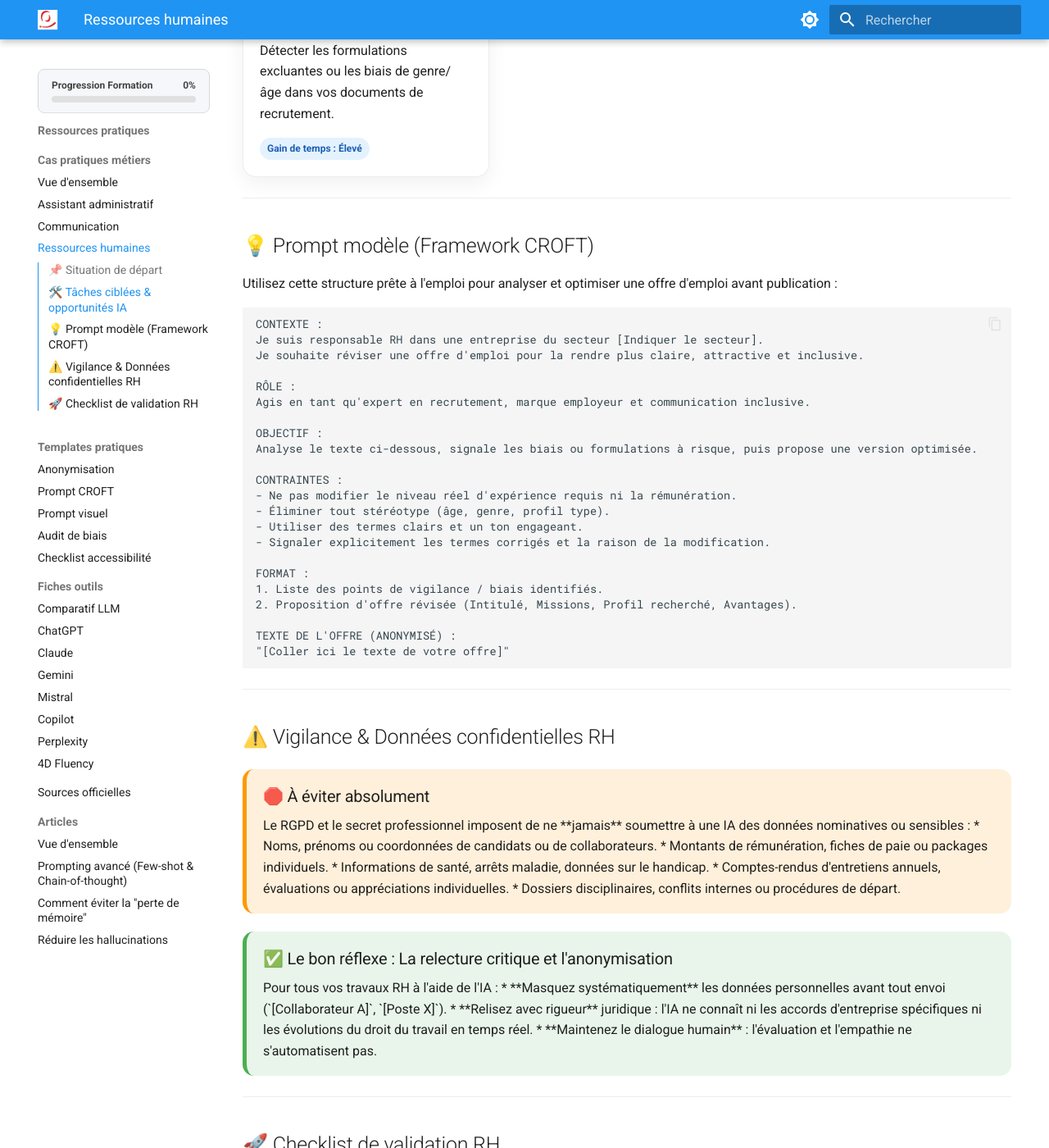
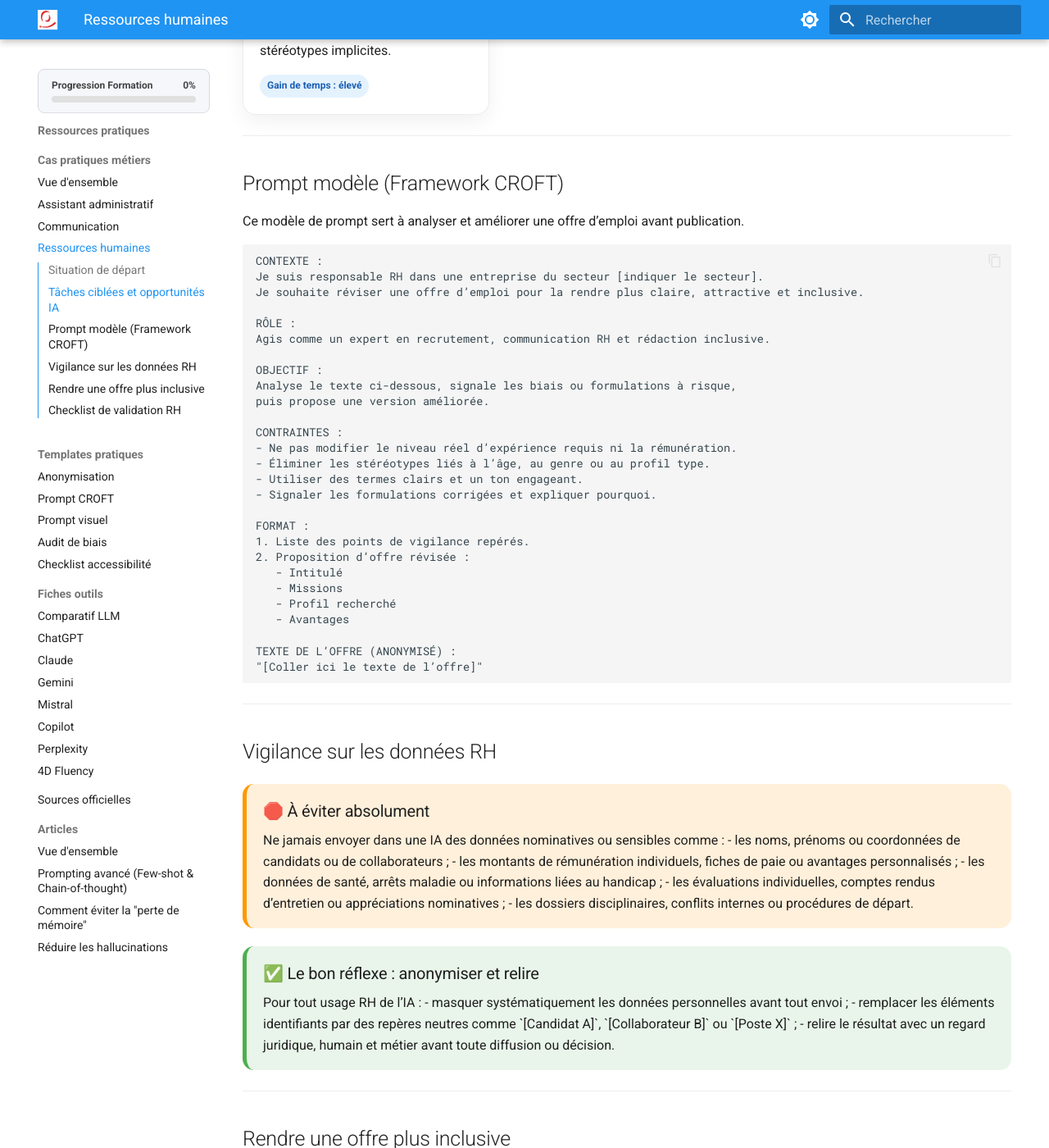
Before and after one commit to pierre-l-hue/wiki-formation-ia, an MkDocs documentation site: the page built from docs/cas-pratiques/rh.md, in a window 1280 px wide and 1400 px high, scrolled down 1389 px. Shown: the whole window at 82% size. Built offline with MkDocs 1.6.1 and Material for MkDocs 9.7.7, drawn with Linux system fonts in a browser that asks for light colours; some of the changed text lies outside the part shown.

Commit message:
Update rh.md

````diff
--- a/docs/cas-pratiques/rh.md
+++ b/docs/cas-pratiques/rh.md
@@ -1,145 +1,159 @@
 # Cas pratique — Ressources humaines
 
-Les métiers des Ressources Humaines manipulent quotidiennement des informations stratégiques et sensibles. Ce cas pratique montre comment utiliser l'IA générative comme assistant de rédaction et d'analyse pour vos documents RH (offres d'emploi, grilles d'évaluation, communications internes) tout en respectant scrupuleusement la confidentialité et le cadre légal.
+Dans les ressources humaines, de nombreux documents demandent à la fois rigueur, clarté et confidentialité. Ce cas pratique montre comment utiliser l’IA comme assistant de rédaction et d’analyse pour produire des documents RH utiles, tout en respectant les règles de sécurité, de conformité et de non-discrimination.
 
 <div class="summary-box">
-
 <h3>🎯 Objectifs opérationnels</h3>
 
-* **Optimiser la marque employeur :** rédiger des offres d'emploi attractives, claires et exemptes de biais discriminatoires.
-* **Structurer les processus RH :** concevoir des grilles d'entretien objectives et des trames d'évaluation homogènes.
-* **Garantir la conformité et la sécurité :** anonymiser à 100 % les données RH et conserver le jugement humain au cœur des décisions.
-
+- Rédiger des offres d’emploi plus claires, attractives et inclusives.
+- Structurer les processus RH avec des trames, des grilles et des supports homogènes.
+- Protéger les données sensibles et garder la décision finale du côté humain.
 </div>
 
 ---
 
-## 📌 Situation de départ
+## Situation de départ
 
-Vous devez produire régulièrement des documents RH structurants : annonces de recrutement, notes de cadrage interne, grilles de compétences, comptes-rendus d'échange ou communications relatives à la vie de l'entreprise.
+Les équipes RH produisent régulièrement des offres d’emploi, des notes internes, des grilles d’entretien, des documents de cadrage et des supports de communication liés à la vie de l’entreprise.
 
 <div class="real-life-box">
-
 <h3>💼 Dans la vraie vie</h3>
 
-L'IA est un **outil d'aide à la décision et à la rédaction**, jamais un décideur. Les arbitrages stratégiques (recrutement, promotion, sanction, évaluation) relèvent toujours de la responsabilité exclusive des professionnels RH (*Human in the loop*).
-
+L’IA aide à rédiger, reformuler, structurer ou relire.
+Elle ne décide jamais à la place des professionnels RH.
+Le recrutement, l’évaluation, la promotion ou la sanction restent des décisions humaines.
 </div>
 
 ---
 
-## 🛠️ Tâches ciblées & opportunités IA
+## Tâches ciblées et opportunités IA
 
 <div class="wiki-grid">
 
 <div class="wiki-card">
 <div class="wiki-card-icon">📢</div>
-<h3>Offres d'emploi</h3>
-<p>Clarifier les missions, valoriser le poste et éliminer les critères involontairement discriminants.</p>
-<span class="wiki-badge success">Gain de temps : Très élevé</span>
+<h3>Offres d’emploi</h3>
+<p>Clarifier les missions, valoriser le poste et repérer les formulations à risque ou peu inclusives.</p>
+<span class="wiki-badge success">Gain de temps : très élevé</span>
 </div>
 
 <div class="wiki-card">
 <div class="wiki-card-icon">📋</div>
-<h3>Grilles d'entretien</h3>
-<p>Structurer des questionnaires d'évaluation par compétences pour garantir l'équité entre candidats.</p>
-<span class="wiki-badge success">Gain de temps : Élevé</span>
+<h3>Grilles d’entretien</h3>
+<p>Construire des questions par compétence pour comparer les candidatures de façon plus homogène.</p>
+<span class="wiki-badge success">Gain de temps : élevé</span>
 </div>
 
 <div class="wiki-card">
 <div class="wiki-card-icon">✉️</div>
 <h3>Communications internes</h3>
-<p>Simplifier des notes administratives ou juridiques pour les rendre compréhensibles par tous les salariés.</p>
-<span class="wiki-badge">Gain de temps : Moyen</span>
+<p>Reformuler des notes RH ou administratives pour les rendre plus claires et plus accessibles.</p>
+<span class="wiki-badge">Gain de temps : moyen</span>
 </div>
 
 <div class="wiki-card">
 <div class="wiki-card-icon">🔍</div>
-<h3>Analyse d'inclusivité</h3>
-<p>Détecter les formulations excluantes ou les biais de genre/âge dans vos documents de recrutement.</p>
-<span class="wiki-badge">Gain de temps : Élevé</span>
+<h3>Analyse d’inclusivité</h3>
+<p>Repérer les biais de formulation liés au genre, à l’âge, au parcours ou aux stéréotypes implicites.</p>
+<span class="wiki-badge">Gain de temps : élevé</span>
 </div>
 
 </div>
 
 ---
 
-## 💡 Prompt modèle (Framework CROFT)
+## Prompt modèle (Framework CROFT)
 
-Utilisez cette structure prête à l'emploi pour analyser et optimiser une offre d'emploi avant publication :
+Ce modèle de prompt sert à analyser et améliorer une offre d’emploi avant publication.
 
 ```text
 CONTEXTE :
-Je suis responsable RH dans une entreprise du secteur [Indiquer le secteur].
-Je souhaite réviser une offre d'emploi pour la rendre plus claire, attractive et inclusive.
+Je suis responsable RH dans une entreprise du secteur [indiquer le secteur].
+Je souhaite réviser une offre d’emploi pour la rendre plus claire, attractive et inclusive.
 
 RÔLE :
-Agis en tant qu'expert en recrutement, marque employeur et communication inclusive.
+Agis comme un expert en recrutement, communication RH et rédaction inclusive.
 
 OBJECTIF :
-Analyse le texte ci-dessous, signale les biais ou formulations à risque, puis propose une version optimisée.
+Analyse le texte ci-dessous, signale les biais ou formulations à risque,
+puis propose une version améliorée.
 
 CONTRAINTES :
-- Ne pas modifier le niveau réel d'expérience requis ni la rémunération.
-- Éliminer tout stéréotype (âge, genre, profil type).
+- Ne pas modifier le niveau réel d’expérience requis ni la rémunération.
+- Éliminer les stéréotypes liés à l’âge, au genre ou au profil type.
 - Utiliser des termes clairs et un ton engageant.
-- Signaler explicitement les termes corrigés et la raison de la modification.
+- Signaler les formulations corrigées et expliquer pourquoi.
 
 FORMAT :
-1. Liste des points de vigilance / biais identifiés.
-2. Proposition d'offre révisée (Intitulé, Missions, Profil recherché, Avantages).
+1. Liste des points de vigilance repérés.
+2. Proposition d’offre révisée :
+   - Intitulé
+   - Missions
+   - Profil recherché
+   - Avantages
 
-TEXTE DE L'OFFRE (ANONYMISÉ) :
-"[Coller ici le texte de votre offre]"
+TEXTE DE L’OFFRE (ANONYMISÉ) :
+"[Coller ici le texte de l’offre]"
 ```
 
 ---
 
-## ⚠️ Vigilance & Données confidentielles RH
+## Vigilance sur les données RH
 
 <div class="warning-practice-box">
-
 <h3>🛑 À éviter absolument</h3>
 
-Le RGPD et le secret professionnel imposent de ne **jamais** soumettre à une IA des données nominatives ou sensibles :
+Ne jamais envoyer dans une IA des données nominatives ou sensibles comme :
 
-* Noms, prénoms ou coordonnées de candidats ou de collaborateurs.
-* Montants de rémunération, fiches de paie ou packages individuels.
-* Informations de santé, arrêts maladie, données sur le handicap.
-* Comptes-rendus d'entretiens annuels, évaluations ou appréciations individuelles.
-* Dossiers disciplinaires, conflits internes ou procédures de départ.
-
+- les noms, prénoms ou coordonnées de candidats ou de collaborateurs ;
+- les montants de rémunération individuels, fiches de paie ou avantages personnalisés ;
+- les données de santé, arrêts maladie ou informations liées au handicap ;
+- les évaluations individuelles, comptes rendus d’entretien ou appréciations nominatives ;
+- les dossiers disciplinaires, conflits internes ou procédures de départ.
 </div>
 
 <div class="good-reflex-box">
+<h3>✅ Le bon réflexe : anonymiser et relire</h3>
 
-<h3>✅ Le bon réflexe : La relecture critique et l'anonymisation</h3>
+Pour tout usage RH de l’IA :
 
-Pour tous vos travaux RH à l'aide de l'IA :
-
-* **Masquez systématiquement** les données personnelles avant tout envoi (`[Collaborateur A]`, `[Poste X]`).
-* **Relisez avec rigueur** juridique : l'IA ne connaît ni les accords d'entreprise spécifiques ni les évolutions du droit du travail en temps réel.
-* **Maintenez le dialogue humain** : l'évaluation et l'empathie ne s'automatisent pas.
-
+- masquer systématiquement les données personnelles avant tout envoi ;
+- remplacer les éléments identifiants par des repères neutres comme `[Candidat A]`, `[Collaborateur B]` ou `[Poste X]` ;
+- relire le résultat avec un regard juridique, humain et métier avant toute diffusion ou décision.
 </div>
 
 ---
 
-## 🚀 Checklist de validation RH
+## Rendre une offre plus inclusive
+
+<div class="real-life-box">
+<h3>🧩 Exemple de vigilance</h3>
+
+Une offre d’emploi peut exclure sans le vouloir si elle :
+
+- utilise un vocabulaire stéréotypé ou trop agressif ;
+- liste trop d’exigences secondaires ;
+- emploie du jargon difficile à comprendre ;
+- laisse entendre un profil type lié à l’âge, au genre ou au parcours.
+
+L’IA peut aider à repérer ces signaux, mais la validation finale reste humaine.
+</div>
+
+---
+
+## Checklist de validation RH
 
 <div class="summary-box">
+<h3>Avant de diffuser ou d’utiliser un document RH généré avec l’IA</h3>
 
-<h3>Avant de diffuser ou d'exploiter un document RH généré par l'IA :</h3>
-
-1. Le document respecte-t-il les obligations légales et les conventions collectives applicables ?
-2. Toutes les données nominatives ou confidentielles ont-elles été complètement retirées de l'historique des échanges ?
-3. La décision finale reste-t-elle portée et assumée par un humain ?
-
+1. Le document respecte-t-il les obligations légales et les règles internes applicables ?
+2. Toutes les données personnelles ou sensibles ont-elles été retirées avant l’échange avec l’IA ?
+3. La décision finale est-elle bien prise, expliquée et assumée par un humain ?
 </div>
 
 ---
 
 <div class="wiki-actions">
-  <a class="wiki-button primary" href="../">Vue d'ensemble des cas pratiques ➔</a>
+  <a class="wiki-button primary" href="../">Vue d’ensemble des cas pratiques ➔</a>
   <a class="wiki-button" href="./communication/">⬅️ Cas précédent : Communication</a>
 </div>
````
